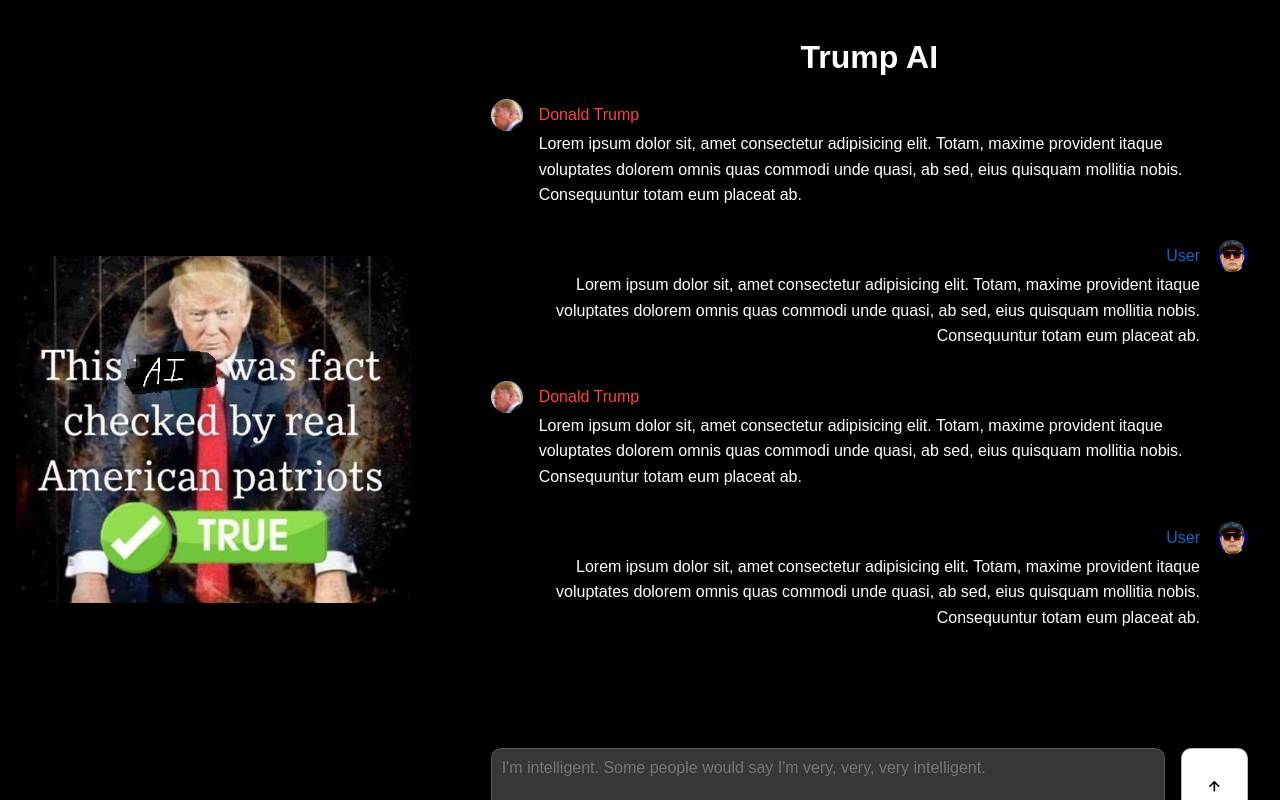
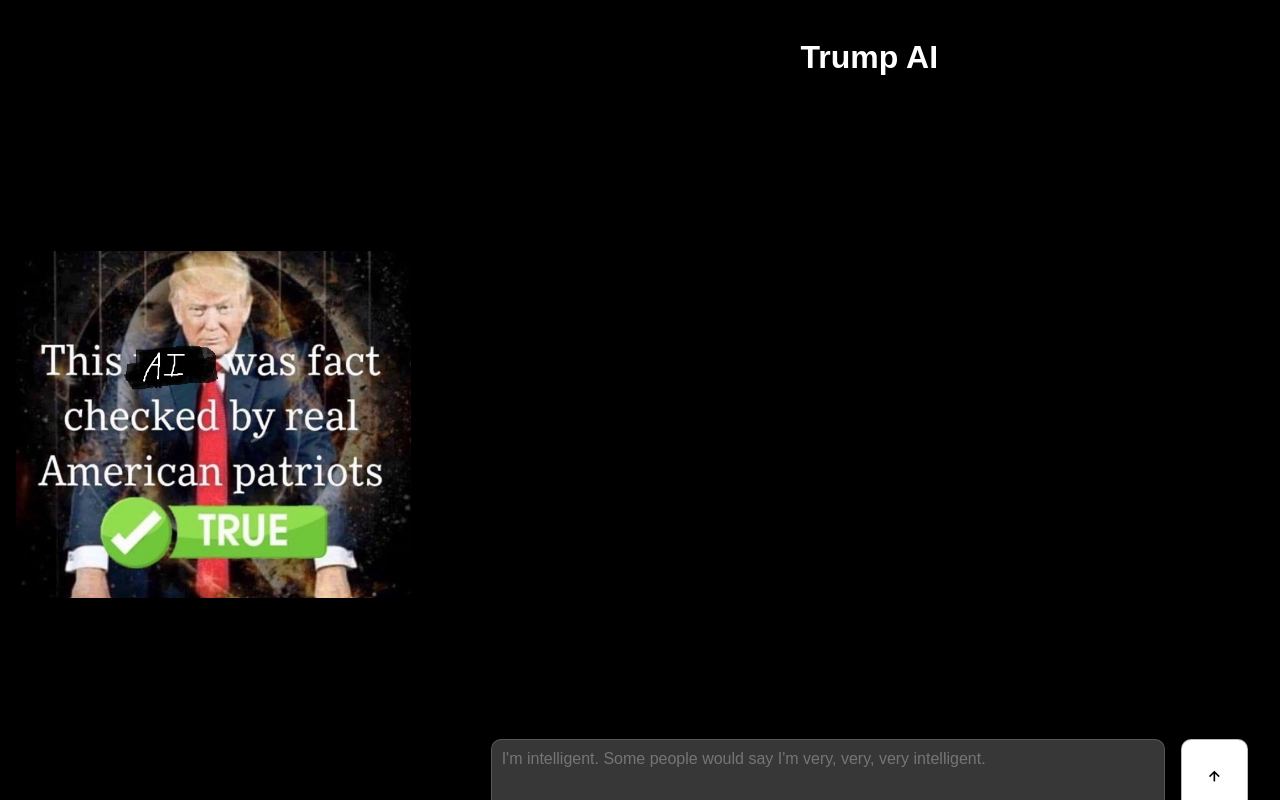
Before and after one commit to legelff/trump-ai, a React (Vite) app in the folder frontend/: page / in a window 1280 px wide. Built offline with nearby package versions, Linux system fonts and the light colour scheme.

Commit message:
working api in frontend

```diff
--- a/frontend/package.json
+++ b/frontend/package.json
@@ -10,6 +10,7 @@
     "preview": "vite preview"
   },
   "dependencies": {
+    "axios": "^1.8.4",
     "react": "^19.0.0",
     "react-dom": "^19.0.0"
   },
--- a/frontend/src/App.css
+++ b/frontend/src/App.css
@@ -44,7 +44,7 @@ img {
 
 .txt {
     width: 100%;
-    height: 670px;
+    height: 660px;
     overflow-x: scroll;
     scrollbar-width: none;
     display: flex;
--- a/frontend/src/App.tsx
+++ b/frontend/src/App.tsx
@@ -1,10 +1,64 @@
+import { useRef, useState, useEffect } from 'react';
 import './App.css'
 import trumpMain from './assets/img/trumpmain.jpg';
+import axios from 'axios';
 
 import TrumpMsg from './components/TrumpMsg/TrumpMsg';
 import UserMsg from './components/UserMsg/UserMsg';
 
+
+interface Message {
+  role: string,
+  message: string | undefined;
+}
+
 function App() {
+  const refVal = useRef<HTMLTextAreaElement>(null);
+  const [msgs, setMsgs] = useState<Message[]>([]);
+
+  const handleClick = () => {
+    sendMessage();
+  }
+
+  const handleKeyDown = (e: React.KeyboardEvent<HTMLTextAreaElement>) => {
+    if (e.key === 'Enter') {
+      if (!e.shiftKey) {
+        e.preventDefault();
+
+        // only enter is pressed -> send message through api
+        sendMessage();
+      }
+    }
+  };
+
+  // useEffect(() => {
+  //   console.log(msgs);
+  // }, [msgs]);
+
+  const client = axios.create({
+    baseURL: "http://localhost:3000"
+  })
+
+  const sendMessage = async () => {
+    // console.log(refVal.current?.value)
+    if (refVal.current && refVal.current.value !== "") {
+      const msg = refVal.current?.value;
+
+      const newUserMessage = { role: 'user', message: msg };
+      setMsgs((prevMsgs) => [...prevMsgs, newUserMessage]);
+
+      // communicate with api
+      const response = await client.post('/chat', {
+        message: msg,
+      });
+
+      const newTrumpMessage = { role: 'assistant', message: response.data.response };
+      setMsgs((prevMsgs) => [...prevMsgs, newTrumpMessage]);
+
+      refVal.current.value = '';
+    }
+  }
+
   return (
     <>
     <div className='container'>
@@ -19,19 +73,27 @@ function App() {
           </h1>
 
           <div className='txt'>
-            <TrumpMsg/>
-
-            <UserMsg/>
-
-            <TrumpMsg/>
-
-            <UserMsg/>
+            {msgs.map((item, index) => {
+              return (
+                <div key={index}>
+                  {item.role === "user" ? (
+                    <UserMsg message={item.message}/>
+                  ) : (
+                    <TrumpMsg message={item.message}/>
+                  )}
+                </div>
+              )
+            })}
           </div>
         </div>
 
         <div className='input-container'>
-          <textarea name="inputField" id="inputField" placeholder="I'm intelligent. Some people would say I'm very, very, very intelligent."></textarea>
-          <button className='submit'>
+          <textarea name="inputField"
+                    id="inputField"
+                    ref={refVal}
+                    placeholder="I'm intelligent. Some people would say I'm very, very, very intelligent."
+                    onKeyDown={handleKeyDown}></textarea>
+          <button className='submit' onClick={handleClick}>
             <i className='bx bx-up-arrow-alt'></i>
           </button>
         </div>
--- a/frontend/src/components/TrumpMsg/TrumpMsg.css
+++ b/frontend/src/components/TrumpMsg/TrumpMsg.css
@@ -20,5 +20,5 @@
 
 .trump-txt-container {
     margin-left: calc(32px + 1rem);
-    margin-right: calc(32px + 1rem);
+    margin-right: calc(32px);
 }
--- a/frontend/src/components/TrumpMsg/TrumpMsg.tsx
+++ b/frontend/src/components/TrumpMsg/TrumpMsg.tsx
@@ -1,6 +1,10 @@
 import './TrumpMsg.css'
 
-function TrumpMsg() {
+interface Props {
+  message: string | undefined;
+}
+
+const TrumpMsg: React.FC<Props> = ({message}) => {
     return (
         <div className='trump-item-container'>
               <div className='trump-pfp-name-container'>
@@ -12,7 +16,7 @@ function TrumpMsg() {
               </div>
 
               <div className='trump-txt-container'>
-                <p>Lorem ipsum dolor sit, amet consectetur adipisicing elit. Totam, maxime provident itaque voluptates dolorem omnis quas commodi unde quasi, ab sed, eius quisquam mollitia nobis. Consequuntur totam eum placeat ab.</p>
+                <p>{message}</p>
               </div>
         </div>
     )
--- a/frontend/src/components/UserMsg/UserMsg.css
+++ b/frontend/src/components/UserMsg/UserMsg.css
@@ -28,7 +28,10 @@
 }
 
 .user-txt-container {
-    margin-right: calc(32px + 1rem);
+    margin-right: calc(32px );
     margin-left: calc(32px + 1rem);
-    text-align: right;
+    text-align: left;
+    background-color: rgb(28, 28, 28);
+    border-radius: 10px;
+    padding: 10px;
 }
--- a/frontend/src/components/UserMsg/UserMsg.tsx
+++ b/frontend/src/components/UserMsg/UserMsg.tsx
@@ -1,18 +1,23 @@
+import React from 'react';
 import './UserMsg.css';
 
-function UserMsg() {
+interface Props {
+  message: string | undefined;
+}
+
+const UserMsg: React.FC<Props> = ({message}) => {
     return (
         <div className='user-item-container'>
                 <div className='user-pfp-name-container'>
                   <div className='user-name-container'>
-                    User
+                    You
                   </div>
 
                   <div className='user-pfp-container'></div>
                 </div>
 
                 <div className='user-txt-container'>
-                  <p>Lorem ipsum dolor sit, amet consectetur adipisicing elit. Totam, maxime provident itaque voluptates dolorem omnis quas commodi unde quasi, ab sed, eius quisquam mollitia nobis. Consequuntur totam eum placeat ab.</p>
+                  <p>{message}</p>
                 </div>
         </div>
     )
```
Also changed, not shown: 2 other files (tests, documents, lock files or other folders).
